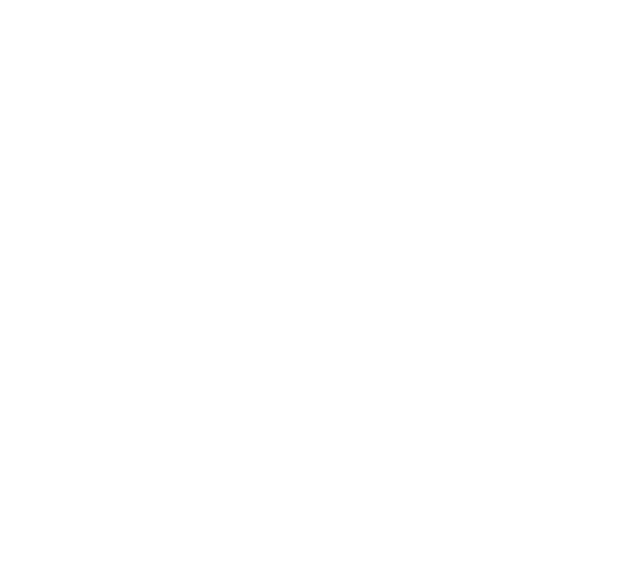
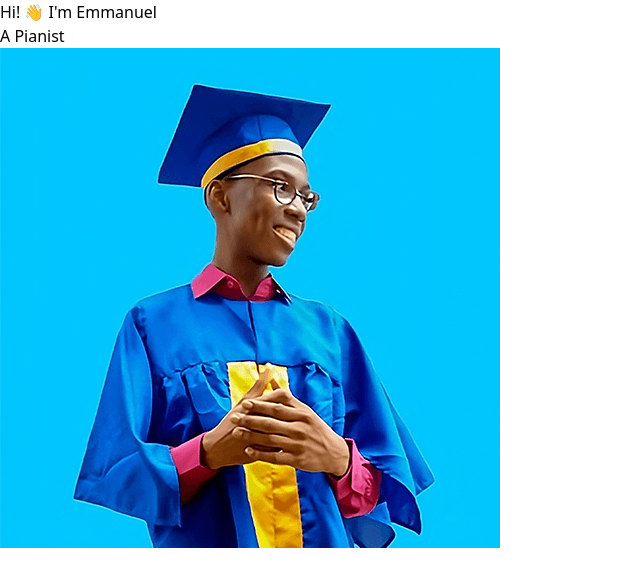
Before and after one commit to Emmanuel-Anaba/Portfolio, a React (Vite) app: page / in a window 1280 px wide. Shown: the top 586 px of the page, without its empty margins (0-640 px from the left). Built offline with nearby package versions, Linux system fonts and the light colour scheme.

Commit message:
Worked on the header

```diff
--- a/src/App.jsx
+++ b/src/App.jsx
@@ -2,12 +2,31 @@
 import Main from "./sections/Main";
 import Nav from "./sections/Nav";
 
+import { useTypewriter, Cursor } from "react-simple-typewriter";
+import me from "./assets/img/me-lg.png";
+
 const App = () => {
+  const [text] = useTypewriter({
+    words: ["Front End Developer", "Pianist", "Doctor"],
+    loop: Infinity,
+  });
+
   return (
     <>
       <Nav />
       <Aside />
-      <Main className="bg-blue-700"></Main>
+      <Main>
+        <header className="bg-blue-700 w-full h-[85svh] rounded-lg grid md:grid-cols-2 items-center lg:justify-between px-4 gap-4">
+          <div className="grid gap-4">
+            <p className="text-5xl font-medium">Hi! 👋 I&apos;m Emmanuel</p>
+            <p className="text-4xl">
+              A {text}
+              <Cursor />
+            </p>
+          </div>
+          <img className="h-full" src={me} alt="me" />
+        </header>
+      </Main>
     </>
   );
 };
--- /dev/null
+++ b/src/components/Card.jsx
@@ -0,0 +1,6 @@
+/* eslint-disable react/prop-types */
+const Card = ({ className, children }) => {
+  return <div className={`overflow-hidden ${className}`}>{children}</div>;
+};
+
+export default Card;
--- a/src/sections/Aside.jsx
+++ b/src/sections/Aside.jsx
@@ -1,6 +1,6 @@
 const Aside = () => {
   return (
-    <aside className="hidden bg-blue-700 sticky top-14 h-[calc(100svh-3.5rem)] border-4 border-t-0 w-52 md:grid place-content-between p-4"></aside>
+    <aside className="hidden bg-blue-700 sticky top-14 h-[calc(100svh-3.5rem)] border-4 border-t-0 w-52 lg:grid place-content-between p-4"></aside>
   );
 };
 
--- a/src/sections/Main.jsx
+++ b/src/sections/Main.jsx
@@ -2,7 +2,7 @@
 const Main = ({ children, className }) => {
   return (
     <main
-      className={`border-4 border-t-0 border-l-4 md:border-l-0 w-full md:w-[calc(100%-13rem)] ${className}`}>
+      className={`border-4 border-t-0 border-l-4 lg:border-l-0 w-full lg:w-[calc(100%-13rem)] ${className}`}>
       {children}
     </main>
   );
```
